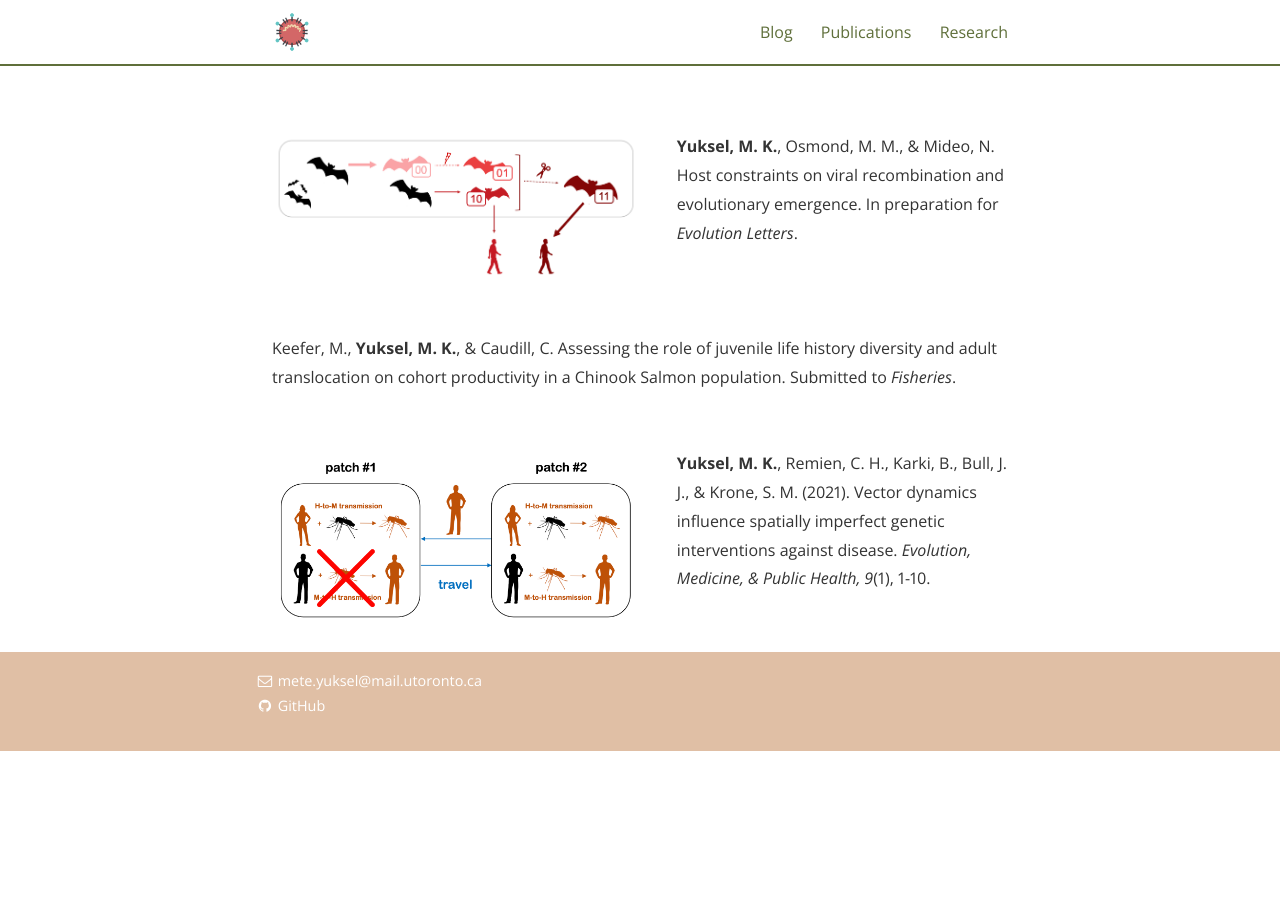
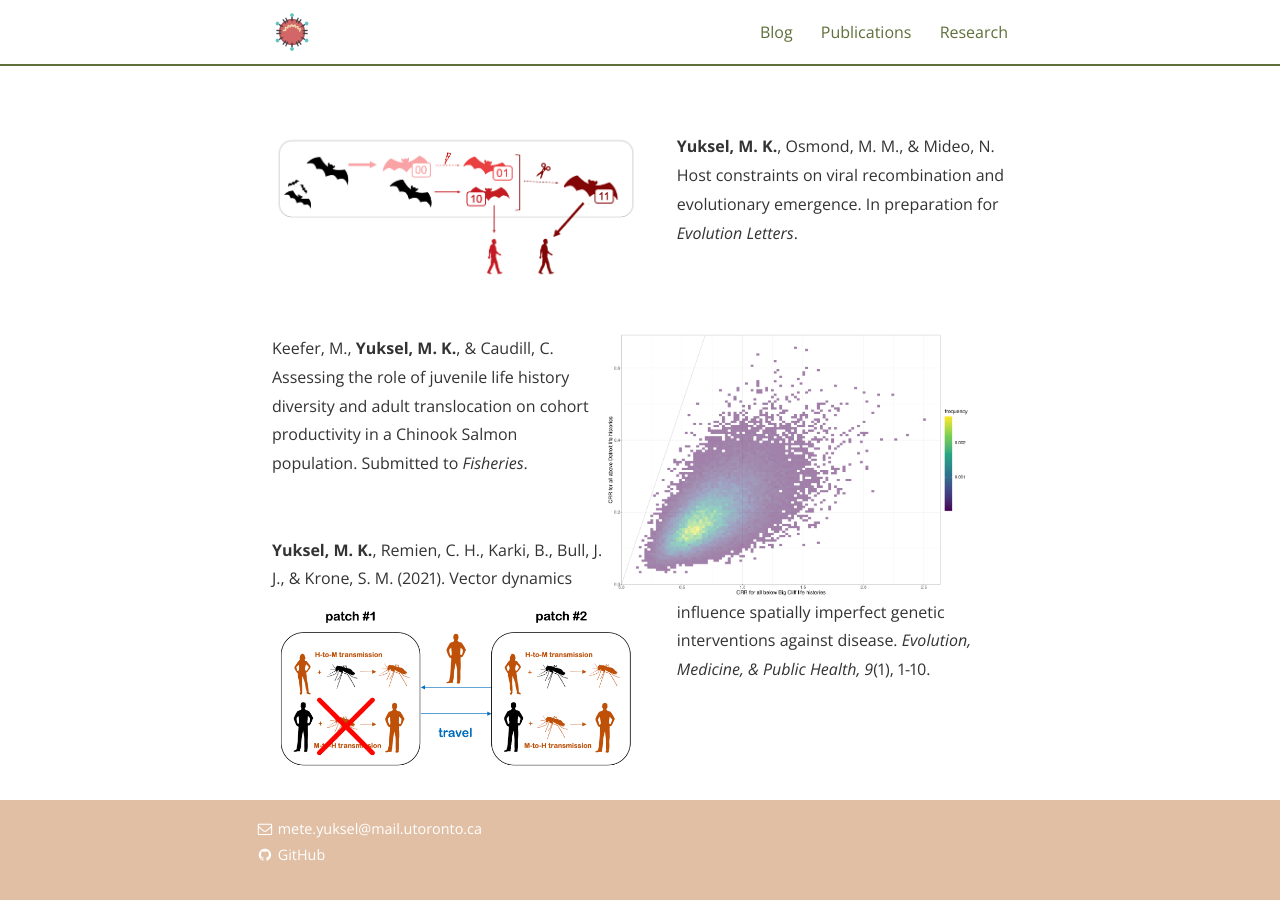
Before and after one commit to metekaanyuksel/metekaanyuksel.github.io, a Jekyll site: the page built from publications.md, in a window 1280 px wide and 900 px high, scrolled down 604 px. Built offline with Jekyll 4.4.1, drawn with Linux system fonts in a browser that asks for light colours; nearby versions of some CDN libraries; some web fonts are replaced; before the commit the page ends 1355 px from its top, so only the background shows below that.

Commit message:
added fig for fisheries paper

```diff
--- a/index.html
+++ b/index.html
@@ -60,7 +60,7 @@ img {
 
   <!--<h1> <center> Welcome! </center> </h1>-->
   <p> I am a 3rd year PhD student at the University of Toronto, in the Department of Ecology & Evolutionary Biology. I am co-supervised by Nicole Mideo and Matt Osmond. </p>
-  <p> <img src="/assets/mete_to.jpg" alt="Mete Pic" style="width:200px;margin-right:20px;"> </p> In my work, I combine mathematical modeling, comparative genomics, simulation-based inference, and other tools to answer questions in evolutionary genetics, ecology, and epidemiology. My interests include zoonotic spillover emergence, i.e., the process by which animal pathogens jump species boundaries to infect and transmit between humans; causes and consequences of variation in recombination; viral genome evolution; and inference from genomic data. My current work combines several of these interests. For example, in one of my PhD chapters, I develop theory to predict in what host taxa (e.g., short- vs long- lived species) recombination between pathogen genotypes is most extensive, and test predictions of the theory using HPAI sequence data. In another, I develop a null model for the evolution of the recombination landscape and use this theory to make inferences about the processes which have given rise to present-day flowering plant recombination landscapes. Outside of science, I enjoy podcasts, cooking, spending time outdoors, and exploring the many neighborhoods of Toronto!
+  <p> <img src="/assets/mete_to.jpg" alt="Mete Pic" style="width:200px;margin-right:20px;"> </p> In my work, I combine mathematical modeling, comparative genomics, simulation-based inference, and other tools to answer questions in evolutionary genetics, ecology, and epidemiology. My interests include zoonotic spillover emergence, i.e., the process by which animal pathogens jump species boundaries to infect and transmit between humans; causes and consequences of variation in recombination; viral genome evolution; and inference from genomic data. My current work combines several of these interests. For example, in one of my PhD chapters, I develop theory to predict in what host taxa (e.g., short- vs long- lived species) recombination between pathogen genotypes is most extensive, and test predictions of the theory using HPAI sequence data. In another, I develop a null model for the evolution of the recombination landscape (i.e., the probability distribution of crossovers along a focal chromosome) and use this theory to make inferences about processes which have given rise to present-day flowering plant recombination landscapes. Outside of science, I enjoy podcasts, spending time outdoors, cooking, and exploring the many neighborhoods of Toronto!
   <br>
   <p class="space-before"> If you want to learn more about me or what I am up to, shoot me an <a href="mete.yuksel@mail.utoronto.ca">email</a> or check out <a href="/assets/CV.pdf" target="_blank">my CV!</a> </p>
   </body>
--- a/publications.md
+++ b/publications.md
@@ -17,7 +17,7 @@ main_nav: true
 <br>
 <br>
 
-Keefer, M., **Yuksel, M. K.**, & Caudill, C. Assessing the role of juvenile life history diversity and adult translocation on cohort productivity in a Chinook Salmon population. Submitted to *Fisheries*.
+<img src="/assets/CRRs.png" align="right" style="width: 50%; margin-right: 5%;"> Keefer, M., **Yuksel, M. K.**, & Caudill, C. Assessing the role of juvenile life history diversity and adult translocation on cohort productivity in a Chinook Salmon population. Submitted to *Fisheries*.
 
 <br>
 
```
Also changed, not shown: 1 other file.
